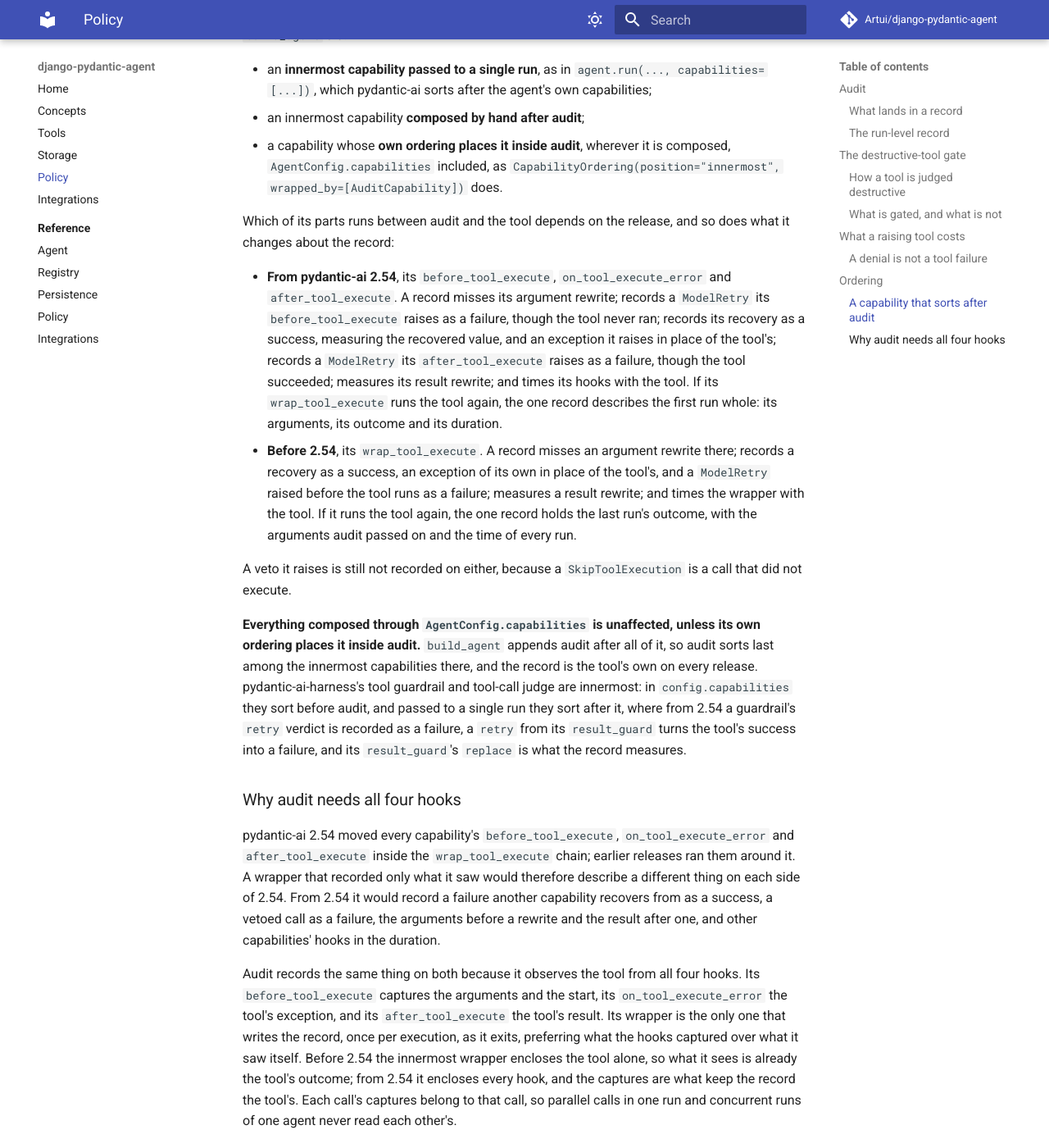
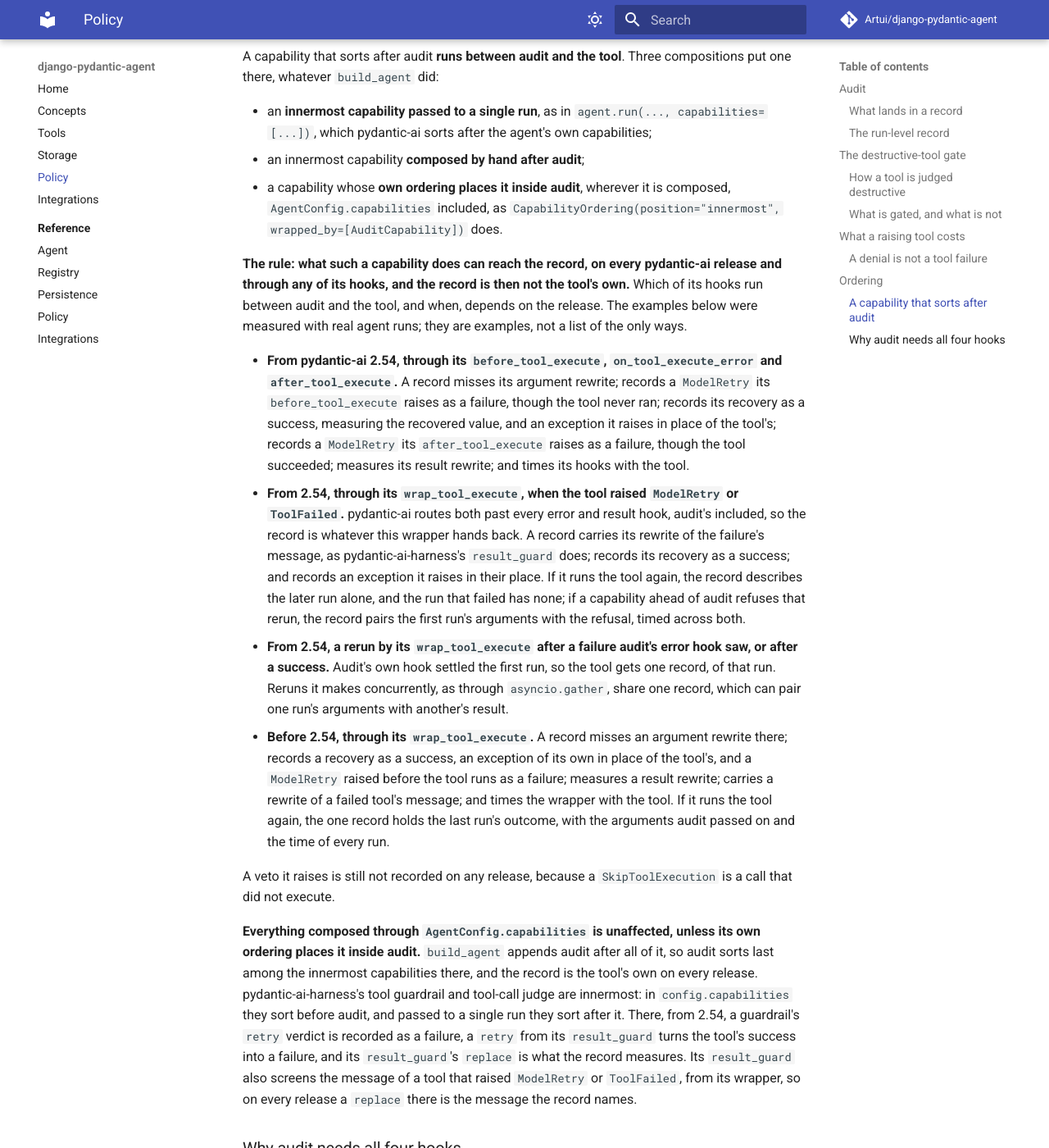
Before and after one commit to Artui/django-pydantic-agent, an MkDocs documentation site: the page built from docs/policy.md, in a window 1280 px wide and 1400 px high, scrolled down 6957 px. Shown: the whole window at 82% size. Built offline with MkDocs 1.6.1 and Material for MkDocs 9.7.7, drawn with Linux system fonts in a browser that asks for light colours; comment, search, counter and statistics services are not loaded; some of the changed text lies outside the part shown.

Commit message:
State a capability sorted after audit as a rule, with measured examples
The audit class, the policy page and the changelog listed what a
capability sorted after audit changes about a record, release by
release, as if the list were complete. It is not. From pydantic-ai 2.54
such a capability's wrap_tool_execute still reaches the record when the
tool raises ModelRetry or ToolFailed, because pydantic-ai routes both
past every error and result hook, audit's included. A recovery in that
wrapper is recorded as a success, an exception it raises stands in the
tool's, harness's result_guard rewrites the message the record names,
and a rerun is recorded as the later run alone, the failed run having
none; with that rerun refused ahead of audit, the record pairs the first
run's arguments with the refusal. Reruns one wrapper makes concurrently
share one record.

The three places now state the contract for what sorts ahead of audit,
which is everything in config.capabilities unless its own ordering
places it inside audit. For a capability sorted after audit they state
the rule: what it does can reach the record, on every pydantic-ai and
through any of its hooks, and the record is then not the tool's own.
The effects per release follow as measured examples, labelled as such,
and the changelog states the rule and points to the policy page.
Sentences claiming that the captures always keep the record the tool's,
that a rerun is always recorded as its first run, and that audit's
hooks always sit next to the tool are scoped to what sorts ahead of it.

New cases pin the examples: a wrapper recovering, raising its own and
rerunning after the tool's own ModelRetry and after its ToolFailed, in
each composition; a rerun after a ModelRetry refused ahead of audit;
and harness's ToolGuardrail replacing the message of a tool that raised
either. They pin existing behaviour and pass against the previous module
on pydantic-ai 2.49 and 2.54. Asserting the previous wording instead,
15 of them fail on 2.54. The package change is docstrings only.

Co-Authored-By: Claude Opus 5.5 <noreply@anthropic.com>

```diff
--- a/docs/policy.md
+++ b/docs/policy.md
@@ -29,8 +29,9 @@ when the logger is null, so "auditing off" costs nothing.
 and optional `error` / `result_size`.
 
 **There is one record per tool execution, and it describes the tool's own
-execution**, whatever other capabilities are composed through
-`AgentConfig.capabilities` and on every supported pydantic-ai release:
+execution**, whatever other capabilities sort ahead of audit, which is
+everything composed through `AgentConfig.capabilities` unless its own ordering
+places it inside audit, and on every supported pydantic-ai release:
 
 - `arguments_repr` holds the arguments the tool received, after every other
   capability's `before_tool_execute` has rewritten them.
@@ -44,10 +45,12 @@ execution**, whatever other capabilities are composed through
   `after_tool_execute`. Time spent in other capabilities' hooks is not in it.
 
 A capability that **sorts after audit**, such as an innermost one passed to a
-single run, is outside that promise: it runs between audit and the tool, so
-what it does to any of the four reaches the record as if the tool had done it.
+single run, is outside that promise. It runs between audit and the tool, so
+what it does can reach the record, on every pydantic-ai release and through
+any of its hooks, and the record is then not the tool's own.
 [A capability that sorts after audit](#a-capability-that-sorts-after-audit)
-says when that happens and what it changes on each release.
+says when a capability sorts there and gives measured examples of what it
+changes.
 
 **A failure is recorded as the failure, whatever a capability ahead of audit
 does with it next.** The
@@ -59,7 +62,8 @@ place has decided what the run does next, not what the tool did, so that
 failure is recorded as a failure too. One that
 [sorts after audit](#a-capability-that-sorts-after-audit) is the exception:
 a recovery in its error hook is recorded as a success from pydantic-ai 2.54,
-and one in its wrapper before.
+and so is one in its wrapper before 2.54, or from 2.54 when the tool raised
+`ModelRetry` or `ToolFailed`.
 
 On an ordinary call two exceptions never reach any capability's error hook,
 and are recorded as they propagate. A `ToolFailed` that **a tool raises
@@ -320,8 +324,7 @@ places: `AuditCapability` after any other innermost capability, and
 
 ### A capability that sorts after audit
 
-A capability that sorts after audit **runs between audit and the tool**, so
-what it does to the call reaches the record as if the tool had done it. Three
+A capability that sorts after audit **runs between audit and the tool**. Three
 compositions put one there, whatever `build_agent` did:
 
 - an **innermost capability passed to a single run**, as in
@@ -333,27 +336,43 @@ compositions put one there, whatever `build_agent` did:
   `CapabilityOrdering(position="innermost", wrapped_by=[AuditCapability])`
   does.
 
-Which of its parts runs between audit and the tool depends on the release, and
-so does what it changes about the record:
+**The rule: what such a capability does can reach the record, on every
+pydantic-ai release and through any of its hooks, and the record is then not
+the tool's own.** Which of its hooks run between audit and the tool, and when,
+depends on the release. The examples below were measured with real agent
+runs; they are examples, not a list of the only ways.
 
-- **From pydantic-ai 2.54**, its `before_tool_execute`,
-  `on_tool_execute_error` and `after_tool_execute`. A record misses its
+- **From pydantic-ai 2.54, through its `before_tool_execute`,
+  `on_tool_execute_error` and `after_tool_execute`.** A record misses its
   argument rewrite; records a `ModelRetry` its `before_tool_execute` raises as
   a failure, though the tool never ran; records its recovery as a success,
   measuring the recovered value, and an exception it raises in place of the
   tool's; records a `ModelRetry` its `after_tool_execute` raises as a failure,
   though the tool succeeded; measures its result rewrite; and times its hooks
-  with the tool. If its `wrap_tool_execute` runs the tool again, the one
-  record describes the first run whole: its arguments, its outcome and its
-  duration.
-- **Before 2.54**, its `wrap_tool_execute`. A record misses an argument rewrite
-  there; records a recovery as a success, an exception of its own in place of
-  the tool's, and a `ModelRetry` raised before the tool runs as a failure;
-  measures a result rewrite; and times the wrapper with the tool. If it runs
-  the tool again, the one record holds the last run's outcome, with the
-  arguments audit passed on and the time of every run.
+  with the tool.
+- **From 2.54, through its `wrap_tool_execute`, when the tool raised
+  `ModelRetry` or `ToolFailed`.** pydantic-ai routes both past every error and
+  result hook, audit's included, so the record is whatever this wrapper hands
+  back. A record carries its rewrite of the failure's message, as
+  pydantic-ai-harness's `result_guard` does; records its recovery as a
+  success; and records an exception it raises in their place. If it runs the
+  tool again, the record describes the later run alone, and the run that
+  failed has none; if a capability ahead of audit refuses that rerun, the
+  record pairs the first run's arguments with the refusal, timed across both.
+- **From 2.54, a rerun by its `wrap_tool_execute` after a failure audit's
+  error hook saw, or after a success.** Audit's own hook settled the first
+  run, so the tool gets one record, of that run. Reruns it makes
+  concurrently, as through `asyncio.gather`, share one record, which can pair
+  one run's arguments with another's result.
+- **Before 2.54, through its `wrap_tool_execute`.** A record misses an argument
+  rewrite there; records a recovery as a success, an exception of its own in
+  place of the tool's, and a `ModelRetry` raised before the tool runs as a
+  failure; measures a result rewrite; carries a rewrite of a failed tool's
+  message; and times the wrapper with the tool. If it runs the tool again,
+  the one record holds the last run's outcome, with the arguments audit passed
+  on and the time of every run.
 
-A veto it raises is still not recorded on either, because a
+A veto it raises is still not recorded on any release, because a
 `SkipToolExecution` is a call that did not execute.
 
 **Everything composed through `AgentConfig.capabilities` is unaffected,
@@ -361,10 +380,13 @@ unless its own ordering places it inside audit.** `build_agent` appends audit
 after all of it, so audit sorts last among the innermost capabilities there,
 and the record is the tool's own on every release. pydantic-ai-harness's tool
 guardrail and tool-call judge are innermost: in `config.capabilities` they sort
-before audit, and passed to a single run they sort after it, where from 2.54 a
-guardrail's `retry` verdict is recorded as a failure, a `retry` from its
+before audit, and passed to a single run they sort after it. There, from 2.54,
+a guardrail's `retry` verdict is recorded as a failure, a `retry` from its
 `result_guard` turns the tool's success into a failure, and its
-`result_guard`'s `replace` is what the record measures.
+`result_guard`'s `replace` is what the record measures. Its `result_guard`
+also screens the message of a tool that raised `ModelRetry` or `ToolFailed`,
+from its wrapper, so on every release a `replace` there is the message the
+record names.
 
 ### Why audit needs all four hooks
 
@@ -376,8 +398,8 @@ side of 2.54. From 2.54 it would record a failure another capability recovers
 from as a success, a vetoed call as a failure, the arguments before a rewrite
 and the result after one, and other capabilities' hooks in the duration.
 
-Audit records the same thing on both because it observes the tool from all four
-hooks. Its `before_tool_execute` captures the arguments and the start, its
+For everything that sorts ahead of it, audit records the same thing on both,
+because it observes the tool from all four hooks. Its `before_tool_execute` captures the arguments and the start, its
 `on_tool_execute_error` the tool's exception, and its `after_tool_execute` the
 tool's result. Its wrapper is the only one that writes the record, once per
 execution, as it exits, preferring what the hooks captured over what it saw
@@ -385,6 +407,7 @@ itself. Before 2.54 the innermost wrapper encloses the tool alone, so what it
 sees is already the tool's outcome; from 2.54 it encloses every hook, and the
 captures are what keep the record the tool's. Each call's captures belong to
 that call, so parallel calls in one run and concurrent runs of one agent never
-read each other's.
+read each other's. Reruns that a capability sorted after audit makes
+concurrently, inside one call, are one call to audit, and share its captures.
 
 Full signatures in the [policy reference](reference/policy.md).
```
Also changed, not shown: CHANGELOG.md (+15 -20 lines), 2 other files.
